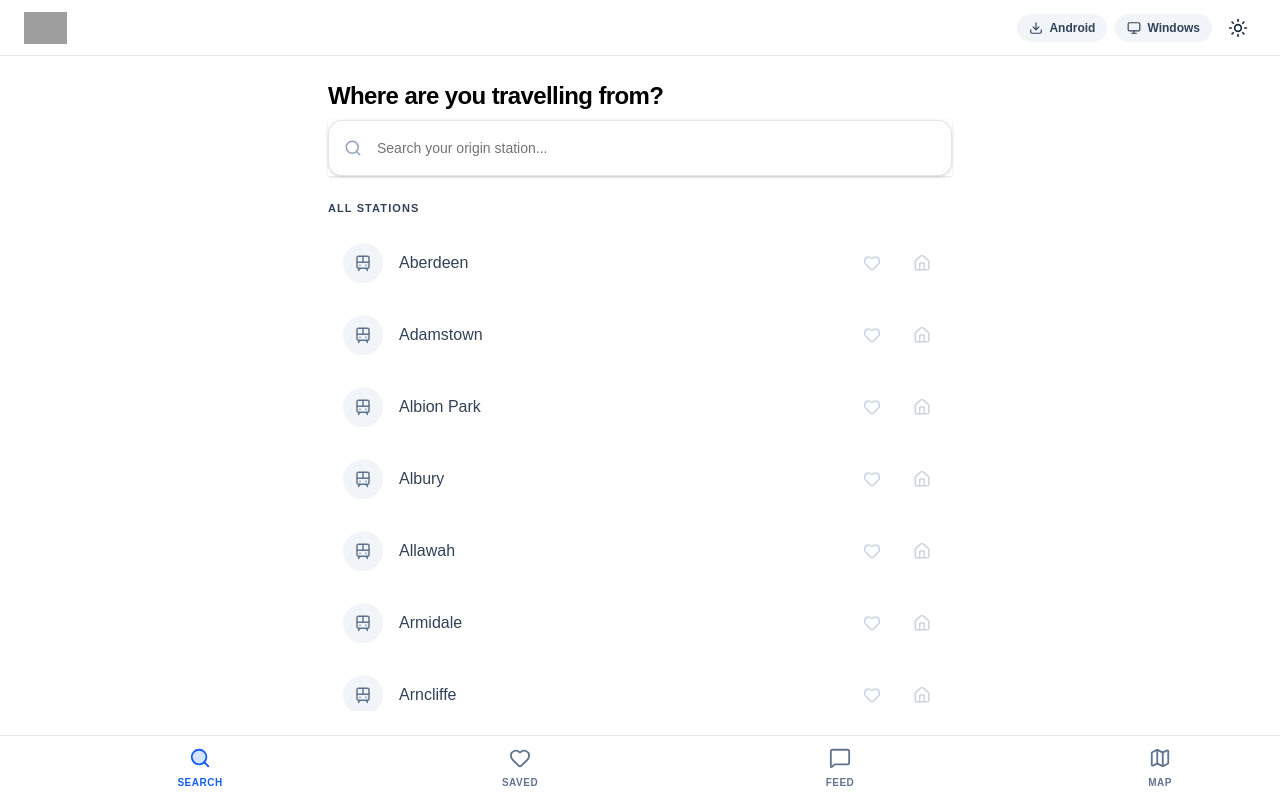
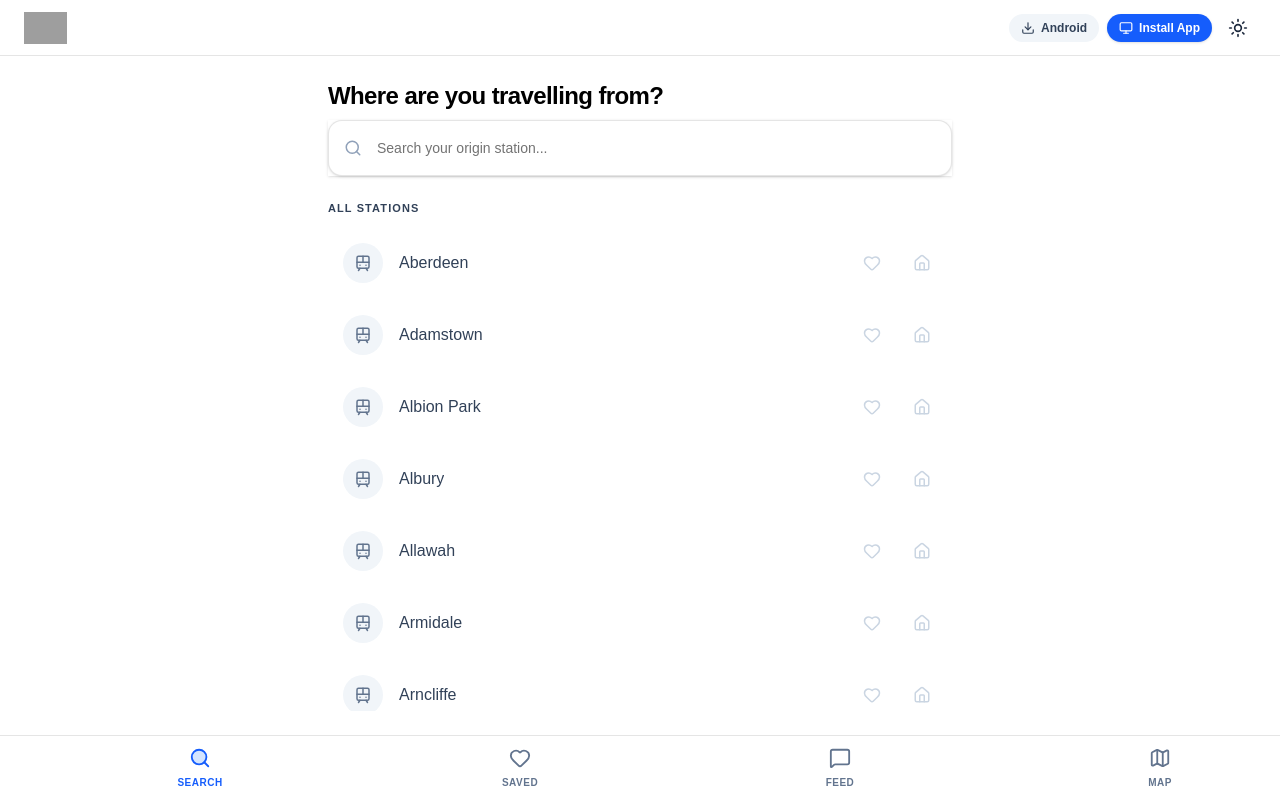
Before and after one commit to Chimthuwu/Railscope, a React (Vite) app: page / in a window 1280 px wide. Built offline with nearby package versions, Linux system fonts and the light colour scheme; grey boxes are pictures that could not be loaded.

Commit message:
Add PWA manifest and native Install App button

```diff
--- a/electron/main.cjs
+++ b/electron/main.cjs
@@ -8,6 +8,7 @@ function createWindow() {
     minWidth: 800,
     minHeight: 600,
     title: 'RailScope',
+    icon: path.join(__dirname, '../public/icon.png'),
     autoHideMenuBar: true,
     webPreferences: {
       nodeIntegration: false,
--- a/index.html
+++ b/index.html
@@ -3,8 +3,10 @@
   <head>
     <meta charset="UTF-8" />
     <meta name="viewport" content="width=device-width, initial-scale=1.0" />
+    <meta name="theme-color" content="#09090b" />
     <link rel="icon" type="image/png" href="https://i.ibb.co/JRdwvYJ4/just-logo.png" />
-    <title>Sydney Trains Live Planner</title>
+    <link rel="manifest" href="/manifest.json" />
+    <title>RailScope - Sydney Trains Live Planner</title>
   </head>
   <body>
     <div id="root"></div>
--- a/package.json
+++ b/package.json
@@ -24,6 +24,7 @@
       "electron/**/*"
     ],
     "win": {
+      "icon": "public/icon.png",
       "target": [
         "nsis",
         "portable"
--- a/src/App.tsx
+++ b/src/App.tsx
@@ -50,6 +50,30 @@ export default function App() {
     return saved ? JSON.parse(saved) : [];
   });
   const [searchQuery, setSearchQuery] = useState("");
+  const [deferredPrompt, setDeferredPrompt] = useState<any>(null);
+
+  useEffect(() => {
+    const handleBeforeInstall = (e: Event) => {
+      e.preventDefault();
+      setDeferredPrompt(e);
+    };
+    window.addEventListener('beforeinstallprompt', handleBeforeInstall);
+    return () => window.removeEventListener('beforeinstallprompt', handleBeforeInstall);
+  }, []);
+
+  const handleInstallApp = () => {
+    if (deferredPrompt) {
+      deferredPrompt.prompt();
+      deferredPrompt.userChoice.then((choice: any) => {
+        if (choice.outcome === 'accepted') {
+          console.log('App installed');
+        }
+        setDeferredPrompt(null);
+      });
+    } else {
+      alert("To install RailScope as an App on your desktop/mobile:\n\n1. Click your browser menu (3 dots or Install icon near the address bar).\n2. Click 'Install RailScope' or 'Install page as app'.");
+    }
+  };
 
   const [searchResults, setSearchResults] = useState<any[]>([]);
   const [searching, setSearching] = useState(false);
@@ -203,16 +227,14 @@ export default function App() {
             <Download size={14} />
             <span className="hidden sm:inline">Android</span>
           </a>
-          <a
-            href="https://github.com/Chimthuwu/Railscope/releases"
-            target="_blank"
-            rel="noopener noreferrer"
-            className="flex items-center gap-1.5 text-xs font-bold bg-slate-100 hover:bg-slate-200 dark:bg-white/10 dark:hover:bg-white/20 text-slate-700 dark:text-slate-200 px-3 py-1.5 rounded-full transition-colors"
-            title="Download Desktop App from GitHub Releases"
+          <button
+            onClick={handleInstallApp}
+            className="flex items-center gap-1.5 text-xs font-bold bg-blue-600 hover:bg-blue-700 text-white px-3 py-1.5 rounded-full transition-colors shadow-sm"
+            title="Install RailScope as Desktop / Mobile App"
           >
             <Monitor size={14} />
-            <span className="hidden sm:inline">Windows</span>
-          </a>
+            <span className="hidden sm:inline">Install App</span>
+          </button>
           <ThemeToggle />
         </div>
       </header>
```
Also changed, not shown: vite.config.ts (+1 -3 lines), 15 other files (tests, documents, lock files or other folders).
